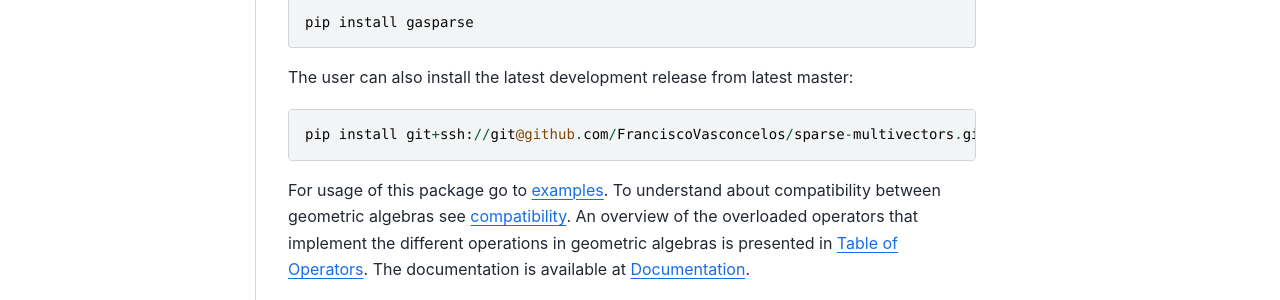
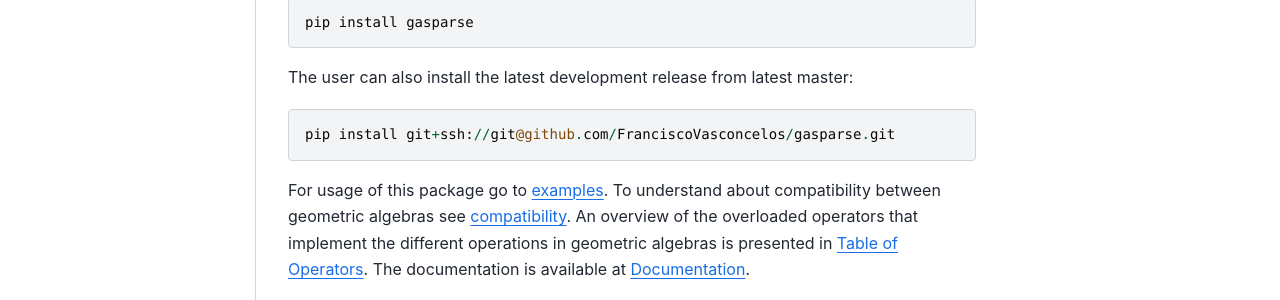
Before and after one commit to Numerical-Geometric-Algebra/gasparse, a Sphinx documentation site: the page built from docs/source/README.rst, in a window 1280 px wide and 900 px high. Shown: the part 333-633 px from the top of the window. Built offline with Sphinx 7.4.7 and the Sphinx Book theme 1.1.4, drawn with Linux system fonts in a browser that asks for light colours.

Commit message:
install from source

```diff
--- a/docs/source/README.rst
+++ b/docs/source/README.rst
@@ -25,7 +25,7 @@ Installing ``gasparse`` from PyPI::
 
 The user can also install the latest development release from latest master::
 
-  pip install git+ssh://git@github.com/FranciscoVasconcelos/sparse-multivectors.git@master
+  pip install git+ssh://git@github.com/FranciscoVasconcelos/gasparse.git
 
 For usage of this package go to examples_. To understand about compatibility between geometric algebras see compatibility_.
 An overview of the overloaded operators that implement the different operations in geometric algebras is presented in `Table of Operators`_.
```
